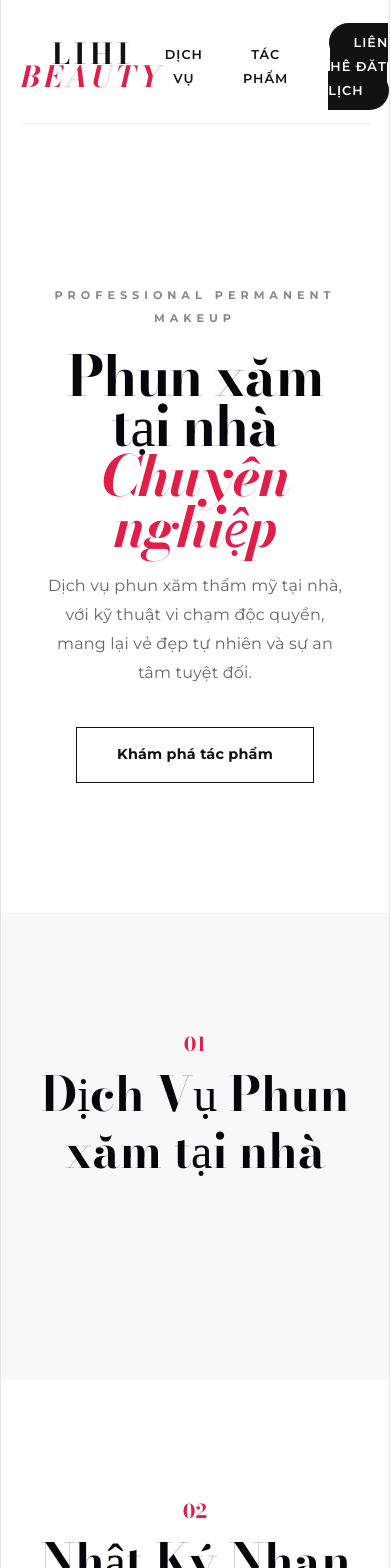
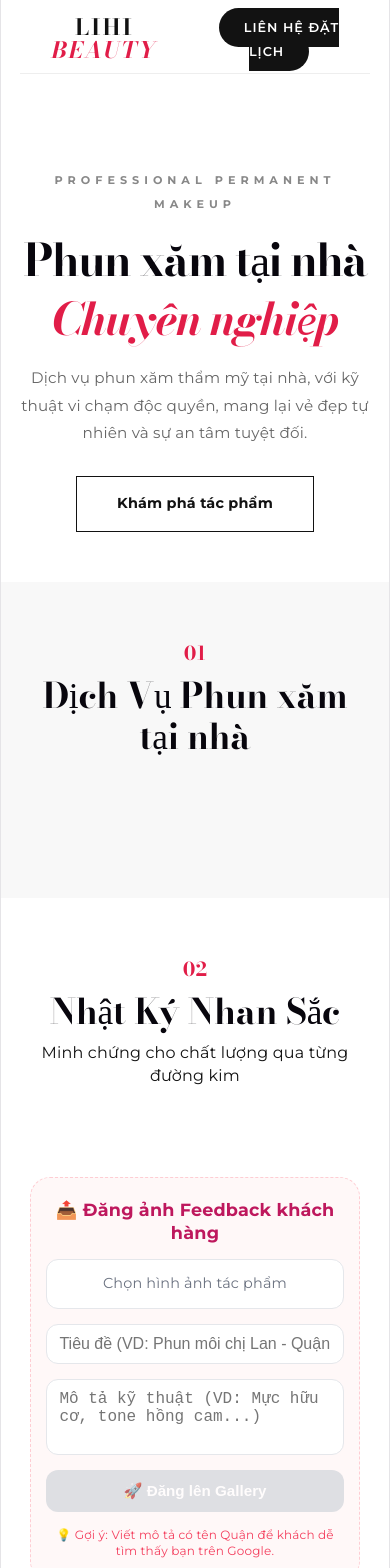
Before and after one commit to HieuLV03/thammyvienlihi, a React (Vite) app: page / in a window 390 px wide. Shown: the top 1568 px of the page. Built offline with nearby package versions, Linux system fonts and the light colour scheme.

Commit message:
responsive

```diff
--- a/src/Components/Home/Home.css
+++ b/src/Components/Home/Home.css
@@ -151,9 +151,102 @@
 
 .footer-bottom { border-top: 1px solid rgba(255,255,255,0.1); padding-top: 30px; font-size: 0.7rem; text-align: center; opacity: 0.4; }
 
-/* RESPONSIVE */
+/* --- TỐI ƯU RESPONSIVE CHO DI ĐỘNG --- */
+
 @media (max-width: 768px) {
-  .hero-headline { font-size: 3.5rem; }
-  .hero-headline span { padding-left: 0; }
-  .footer-content { flex-direction: column; gap: 50px; }
+  /* 1. Header & Nav */
+  .main-header {
+    padding: 15px 5%;
+  }
+
+  .nav-container {
+    padding-bottom: 10px;
+  }
+
+  .nav-menu {
+    gap: 15px; /* Thu hẹp khoảng cách menu */
+  }
+
+  .nav-menu li:not(:last-child) {
+    display: none; /* Ẩn các mục không quan trọng trên mobile để tránh rối */
+  }
+
+  .logo-brand {
+    font-size: 1.4rem;
+    letter-spacing: 2px;
+  }
+
+  /* 2. Hero Section - Quan trọng nhất để SEO */
+  .hero-editorial {
+    height: auto;
+    padding: 80px 5% 50px;
+    flex-direction: column;
+    text-align: center;
+  }
+
+  .hero-headline {
+    font-size: 2.8rem; /* Giảm size để không bị ngắt dòng xấu */
+    line-height: 1.1;
+  }
+
+  .hero-headline span {
+    padding-left: 0;
+    margin-top: 10px;
+  }
+
+  .hero-subtext {
+    margin: 20px auto 30px;
+    font-size: 0.95rem;
+  }
+
+  .hero-decoration {
+    display: none; /* Ẩn hình trang trí để tập trung vào nội dung chữ */
+  }
+
+  /* 3. Section General */
+  .services-grid-section,
+  .gallery-showcase {
+    padding: 60px 5%;
+  }
+
+  .section-title {
+    font-size: 2.2rem;
+  }
+
+  /* 4. Service Cards */
+  .services-container {
+    grid-template-columns: 1fr; /* Luôn xếp 1 cột trên mobile */
+    gap: 20px;
+  }
+
+  .new-service-card {
+    padding: 40px 25px;
+  }
+
+  /* 5. Footer */
+  .footer-elegant {
+    padding: 60px 5% 30px;
+    text-align: center;
+  }
+
+  .footer-content {
+    align-items: center;
+    gap: 30px;
+  }
+
+  .footer-info p {
+    font-size: 0.85rem;
+  }
 }
+
+/* Tối ưu cho màn hình cực nhỏ (iPhone SE) */
+@media (max-width: 380px) {
+  .hero-headline {
+    font-size: 2.2rem;
+  }
+
+  .nav-cta {
+    padding: 8px 15px;
+    font-size: 0.7rem;
+  }
+}
--- a/src/Components/ImageGallery/ImageGallery.css
+++ b/src/Components/ImageGallery/ImageGallery.css
@@ -1,35 +1,81 @@
-/* Container ảnh - Giới hạn kích thước ảnh */
+/* Container tổng */
+.image-gallery-wrapper {
+  padding: 20px 0;
+}
+
+/* Cấu trúc Grid linh hoạt */
+.grid {
+  display: grid;
+  /* Trên Mobile: 1 cột | Máy tính bảng: 2 cột | Laptop: 3 cột */
+  grid-template-columns: repeat(auto-fill, minmax(280px, 1fr));
+  gap: 24px;
+  width: 100%;
+}
+
+/* Card hình ảnh */
+.image-card-item {
+  background: #ffffff;
+  border-radius: 20px; /* Bo góc nhẹ nhàng hơn */
+  overflow: hidden;
+  border: 1px solid #fceef0;
+  transition: all 0.4s ease;
+  width: 100%; /* Đảm bảo card chiếm hết chiều ngang cột */
+  max-width: 100%; /* Bỏ giới hạn 350px để nó co giãn theo lưới */
+  margin: 0 auto;
+  box-shadow: 0 4px 15px rgba(0,0,0,0.03);
+}
+
+/* Container ảnh - Giữ tỉ lệ chuẩn */
 .image-container {
   position: relative;
   width: 100%;
-  /* Tỉ lệ 4:5 giúp ảnh thon gọn, không bị quá dài hay quá to */
   aspect-ratio: 4 / 5;
-  max-height: 400px; /* Chiều cao tối đa để ảnh không chiếm hết màn hình */
   overflow: hidden;
-  background-color: #fff1f2; /* Màu nền chờ khi ảnh chưa load */
+  background-color: #fff1f2;
 }
 
 .main-img {
   width: 100%;
   height: 100%;
-  /* Cực kỳ quan trọng: giúp ảnh tự co giãn để lấp đầy khung mà không bị méo */
   object-fit: cover;
-  display: block;
-  transition: transform 0.8s cubic-bezier(0.4, 0, 0.2, 1);
+  transition: transform 0.6s ease;
 }
 
-/* Card hình ảnh - Giới hạn chiều ngang của card */
-.image-card-item {
-  background: #ffffff;
-  border-radius: 24px;
-  overflow: hidden;
-  border: 1px solid #fff1f2;
-  transition: all 0.5s cubic-bezier(0.4, 0, 0.2, 1);
-  max-width: 350px; /* Giới hạn chiều ngang mỗi card ảnh */
-  margin: 0 auto;   /* Căn giữa card trong cột */
+/* Chi tiết dưới ảnh */
+.image-details {
+  padding: 16px;
 }
 
-/* Hiệu ứng Zoom ảnh khi hover vào card */
-.image-card-item:hover .main-img {
-  transform: scale(1.1);
+.image-details .title {
+  font-size: 1.1rem;
+  font-weight: 600;
+  color: #1a1a1a;
+  margin-bottom: 8px;
 }
+
+.image-details .description {
+  font-size: 0.9rem;
+  color: #666;
+  line-height: 1.5;
+  /* Giới hạn mô tả chỉ hiện 2 dòng để các card đều nhau */
+  display: -webkit-box;
+  -webkit-line-clamp: 2;
+  -webkit-box-orient: vertical;
+  overflow: hidden;
+}
+
+/* --- RESPONSIVE CHO MOBILE --- */
+@media (max-width: 640px) {
+  .grid {
+    grid-template-columns: 1fr; /* Luôn là 1 cột trên điện thoại */
+    gap: 20px;
+  }
+
+  .image-card-item {
+    border-radius: 16px;
+  }
+
+  .image-container {
+    max-height: 350px; /* Thu nhỏ chiều cao ảnh trên mobile cho đỡ dài */
+  }
+}
--- a/src/Components/ImageGallery/ImageGallery.jsx
+++ b/src/Components/ImageGallery/ImageGallery.jsx
@@ -23,12 +23,13 @@ const ImageGallery = ({ images }) => {
         {images.map((img) => (
           <article key={img.id} className="image-card-item group">
             <div className="image-container aspect-[4/5]">
-              <img
-                src={img.url}
-                alt={'img.title} - Phun xăm tại nhà'}
-                loading="lazy"
-                className="main-img"
-              />
+         <img
+  src={img.url}
+  // Cách viết đúng để Google hiểu tiêu đề từng ảnh:
+  alt={`${img.title} - Dịch vụ phun xăm tại nhà Lihi Beauty`}
+  loading="lazy"
+  className="main-img"
+/>
               <div className="image-overlay">
                 <span>Xem chi tiết</span>
               </div>
--- a/src/Components/UploadForm/UploadForm.css
+++ b/src/Components/UploadForm/UploadForm.css
@@ -122,3 +122,48 @@
   margin-top: 15px;
   font-style: italic;
 }
+/* --- TỐI ƯU FORM CHO MOBILE --- */
+@media (max-width: 768px) {
+  .upload-wrapper {
+    padding: 10px; /* Giảm padding ngoài cùng để form rộng hơn một chút */
+  }
+
+  .upload-container {
+    padding: 20px 15px; /* Thu nhỏ khoảng cách bên trong form */
+    border-radius: 20px;
+    border-width: 1px; /* Trên mobile nét đứt mỏng nhìn sẽ sang hơn */
+  }
+
+  .upload-container h3 {
+    font-size: 1.1rem;
+    margin-bottom: 15px;
+  }
+
+  /* Preview ảnh nhỏ lại một chút trên mobile để không phải cuộn trang quá nhiều */
+  .image-preview-box {
+    height: 160px;
+  }
+
+  /* Quan trọng: Tránh tình trạng iPhone tự động phóng to (zoom) khi nhấn vào ô nhập liệu */
+  .input-field {
+    font-size: 16px; /* 16px là kích thước chuẩn để iOS không tự kích hoạt zoom */
+    padding: 10px 12px;
+  }
+
+  .submit-btn {
+    padding: 12px;
+    font-size: 0.95rem;
+    border-radius: 12px;
+  }
+
+  .seo-note {
+    font-size: 0.75rem;
+    line-height: 1.4;
+  }
+}
+
+/* Hiệu ứng khi đang tải (Uploading) */
+.submit-btn:disabled {
+  opacity: 0.7;
+  cursor: wait;
+}
```
